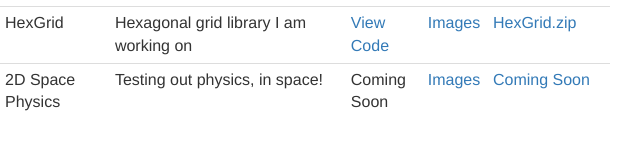
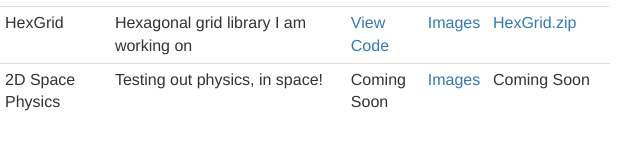
Before and after one commit to Ihivatar/Ihivatar.github.io, a plain HTML site: page CodeSamples.htm in a window 1280 px wide. Shown: the part 247-396 px from the top of the page, 15-655 px from the left. Drawn offline with nearby package versions, Linux system fonts and the light colour scheme.

Commit message:
Formatting

```diff
--- a/CodeSamples.htm
+++ b/CodeSamples.htm
@@ -72,7 +72,7 @@
                     <td>Testing out physics, in space!</td>
                     <td>Coming Soon</td>
                     <td><a href="SpacePhysics.htm">Images</a></td>
-                    <td><a href="Binaries/SpacePhysics.zip">Coming Soon<!--SpacePhysics.zip--></a></td>
+                    <td>Coming Soon<!--<a href="Binaries/SpacePhysics.zip">SpacePhysics.zip</a>--></td>
             </tbody>
         </table>
     </div>
```
